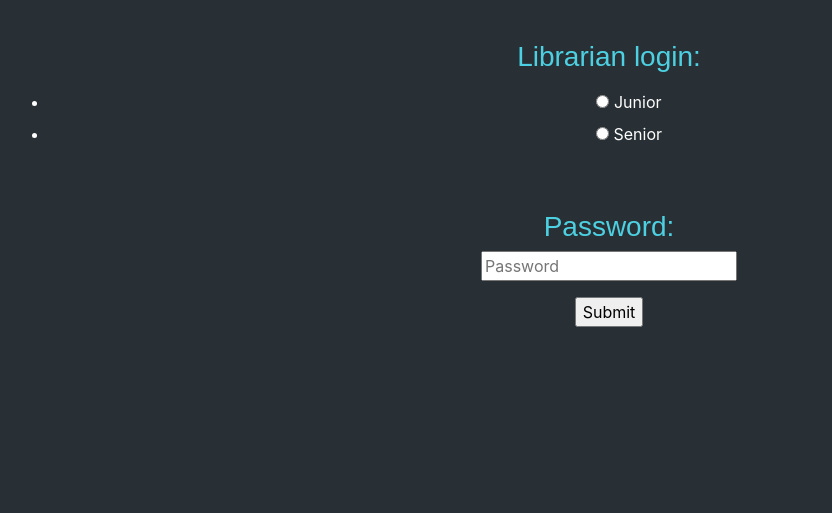
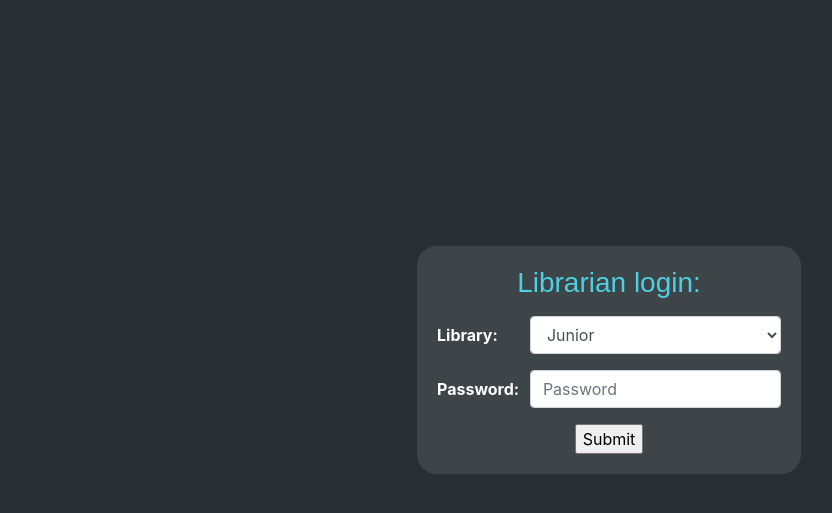
Before and after one commit to L-Bot-AU/L-Bot-server, a Flask app: page /login in a window 1280 px wide. Shown: the part 80-593 px from the top of the page, without its empty margins (31-863 px from the left). Run offline with Flask 2, Linux system fonts and the light colour scheme; some libraries are stand-ins or nearby versions; some web fonts are replaced.

Commit message:
Made librarian login screen

```diff
--- a/website/app.py
+++ b/website/app.py
@@ -5,7 +5,7 @@
 #innerHTML updating: https://www.w3schools.com/js/js_htmldom_events.asp
 #setInterval for website to automatically call websocket: https://www.w3schools.com/jsref/met_win_setinterval.asp
 
-from flask import Flask, render_template, request, jsonify, session, redirect
+from flask import Flask, render_template, request, jsonify, session, redirect, flash
 import requests
 from flask_bootstrap import Bootstrap
 import urllib.request, json
@@ -14,7 +14,7 @@ from website.login_form import LoginForm
 
 
 app = Flask(__name__)
-app.secret_key = "super secret"
+app.secret_key = "super secret" #TOOD: Store secret key in .env
 bootstrap = Bootstrap(app)
 
 
@@ -41,15 +41,15 @@ def librarian_login():
     form = LoginForm()
     if form.validate_on_submit():
         required_password = {"Junior": "jlb",
-                             "Senior": "slb"}  #TODO: put in .env
-        librarian = request.form.get("librarian")
-        password = request.form.get("password")
-        print("PASSWORD:", password)
-        if password and password == required_password.get(librarian): # ensures librarian and passwords fields are not both empty
+                             "Senior": "slb"}   #TODO: put passwords in .env
+                                                #TODO: consider functionality to reset passwords (or just have them verify with their email e.g. OAuth)
+        librarian = request.form["librarian"]
+        password = request.form["password"]
+        if password == required_password[librarian]:
             session["librarian"] = librarian
             return redirect("/librarian")
         else:
-            return render_template("login.html", form=form, incorrect_password=True)
+            form.password.errors.append("Incorrect password")
     return render_template("login.html", form=form)
 
 
@@ -64,7 +64,7 @@ def librarian_interface():
     if "librarian" in session:
         return render_template("librarian.html", librarian=session["librarian"])
     else:
-        return redirect("/")
+        return redirect("/login")
 
 
 @app.route("/test")
--- a/website/login_form.py
+++ b/website/login_form.py
@@ -1,16 +1,16 @@
 from flask_wtf import FlaskForm
-from wtforms import PasswordField, SelectField, RadioField, SubmitField
-from wtforms.validators import DataRequired, Length, Email, ValidationError
+from wtforms import SelectField, PasswordField, BooleanField, SubmitField
+from wtforms.validators import DataRequired
 
 
 class LoginForm(FlaskForm):
-    librarian = RadioField("Librarian",
+    librarian = SelectField("Library:",
                          validators=[DataRequired()],
                          choices=[("Junior", "Junior"),
                                   ("Senior", "Senior")]
                          )
     password = PasswordField("Password:",
                              render_kw={"placeholder": "Password"},
-                             validators=[DataRequired(message="This field cannot be empty")]
+                             validators=[DataRequired()]
                              )
     submit = SubmitField()
--- a/website/static/style.css
+++ b/website/static/style.css
@@ -16,6 +16,7 @@ This is used for shared values like interface sizing, and fonts*/
     /*--bg-nav-col-2: #393F4D;*/
     --bg-library-col: #DCDCDC;
 	--border-colour: #000000;
+	--bg-form-col: rgba(0, 0, 0, 0.1);
 
     --txt-primary-col: #1E90FF;
     --nav-primary-col: #1E90FF;
@@ -31,6 +32,7 @@ This is used for shared values like interface sizing, and fonts*/
 	--bg-third-col: #393F4D;
     /* --bg-nav-col-2: #393F4D; */
     --bg-library-col: #283142;
+	--bg-form-col: rgba(255, 255, 255, 0.1);
 	--border-colour: #EEEEEE;
 
 	--txt-primary-col: #4DD0E1;
@@ -93,12 +95,42 @@ table td, table td * {
     vertical-align: top;
 }
 
-.bold-this{
+.bold-this {
     font-weight: bold;
 }
 
-/*For late use*/
+.auth_form {
+	margin: auto;
+	position: absolute;
+	top: 0;
+	bottom: 0;
+	right: 0;
+	left: 0;
+	height: fit-content;
+	width: 30%;
+	background-color: var(--bg-form-col);
+	padding: 20px;
+	border-radius: 20px;
+}
 
-.update{
+.form-label {
+	width: 27%;
+}
+
+.form-control {
+	width: 73% !important;
+}
+
+.form-inline label {
+	justify-content: left;
+}
+
+.feedback {
+	text-align: left;
+}
+
+/*For later use*/
+
+.update {
 
 }
--- a/website/templates/login.html
+++ b/website/templates/login.html
@@ -3,27 +3,45 @@
 {% block page_title %}Login{% endblock %}
 
 {% block page_content %}
-        <form action="" method="post" novalidate>
+    <form class="auth_form" action="" method="post" novalidate onsubmit='localStorage["librarian"] = this.librarian.value'>
         {{ form.hidden_tag() }}
         <h3>Librarian login:</h3>
         <p>
-            {{ form.librarian() }}<br>
+			<div class="form-inline">
+				{{ form.librarian.label(class_="form-label bold-this") }} {{ form.librarian(class_="form-control") }}<br>
+			</div>
             {% if form.librarian.errors %}
-            <font style="color: red">Please select a librarian type.</font><br> {# todo read below #}
-            {% endif %}
-        </p>
-        <h3>Password:</h3>
-        <p>
-            {{ form.password(size = 20) }}<br>
-            {% if form.password.errors %}
-            <font style="color: red">* This field is required.</font><br> {# todo make this colour a variable, so it appears nice in dark mode #}
-            {% endif %}
-            {% if incorrect_password == True %}
-                <font style="color: red">Incorrect password.</font><br> {# todo likewise #}
+				<ul>
+				{% for error in form.librarian.errors %}
+					<li class="feedback text-danger"> {{ error }} </li>
+				{% endfor %}
+				</ul> {# todo read below #}
             {% endif %}
         </p>
         <p>
-            {{ form.submit() }}
+			<div class="form-inline">
+				{{ form.password.label(class_="form-label bold-this") }} {{ form.password(class_="form-control", size=20) }}<br>
+			</div>
+            {% if form.password.errors %}
+				<ul class="feedback">
+				{% for error in form.password.errors %}
+					<li class="text-danger"> {{ error }} </li>
+				{% endfor %}
+				</ul>
+            {# todo make this colour a variable, so it appears nice in dark mode #}
+            {% endif %}
         </p>
+        {{ form.submit() }}
     </form>
+	<script>
+		if (!("librarian" in localStorage)) {
+				localStorage["librarian"] = "Junior";
+		}
+		document.getElementById("librarian").value = localStorage["librarian"];
+
+		function update_librarian(event) {
+			console.log(event);
+			console.log(this);
+		}
+	</script>
 {% endblock %}
```
